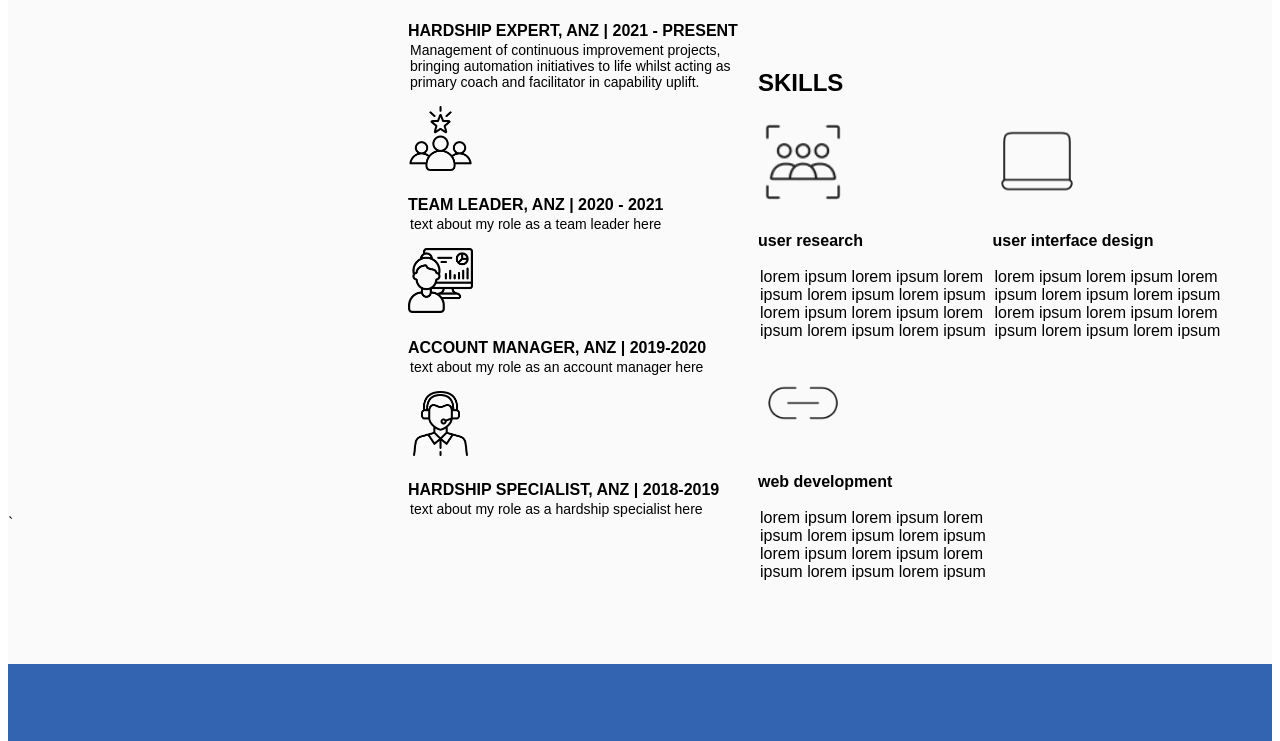
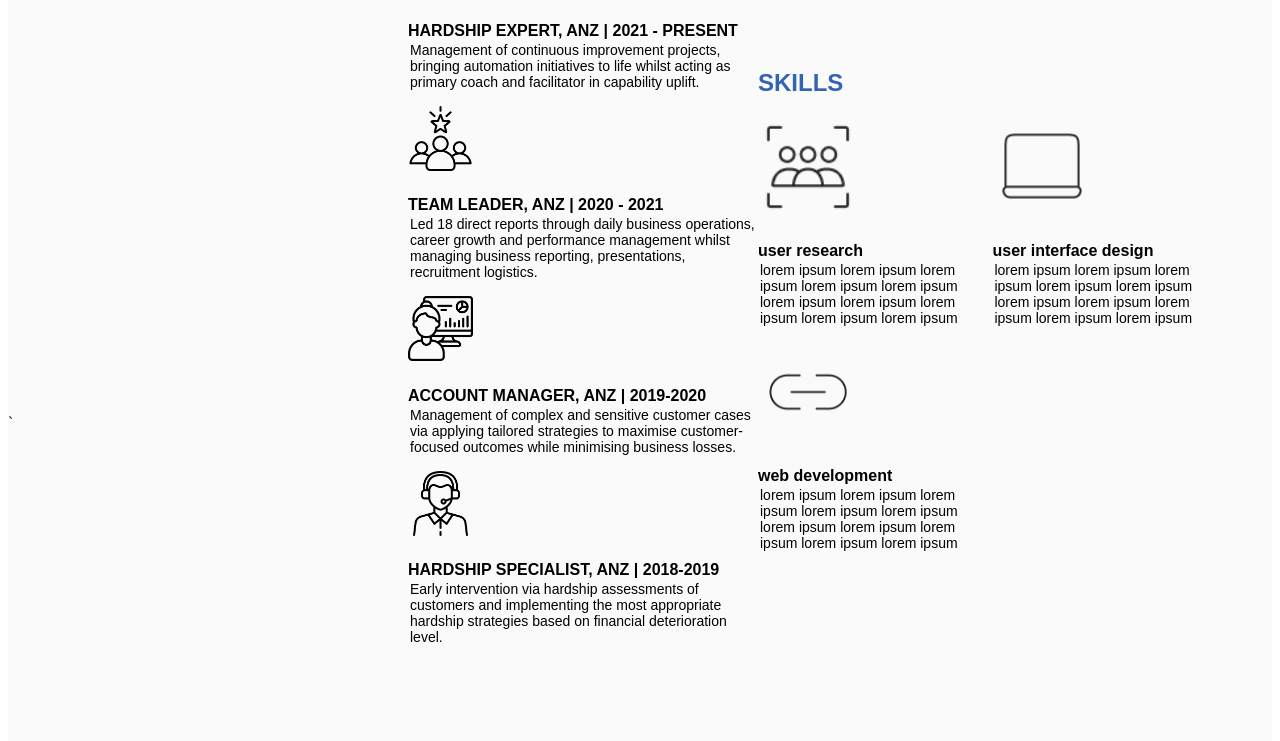
Before and after one commit to lamchristine22/UX_UI_HW_18CL, a plain HTML site: page index.html in a window 1280 px wide. Shown: the part 1032-1773 px from the top of the page. Drawn offline with Linux system fonts and the light colour scheme.

Commit message:
update my experience grid

```diff
--- a/css/style.css
+++ b/css/style.css
@@ -103,15 +103,19 @@
             .grid-container-aboutMe {
                 background-color: #fafafa;
                 margin: auto;
-                height: 800px;
+                height: 900px;
                 display: grid;
                 grid-column-gap: 0px;
-                grid-template-rows: 150px 500px;
+                grid-template-rows: 150px 400px;
                 grid-template-areas:
                     "workexperience tools"
                     "workexperience skills";
                 padding-top: 50px;
 
+            }
+
+            .centreHeader{
+                color: #3364B2;
             }
 
             .workexperience {
@@ -155,9 +159,9 @@
                 width: 230px;
             }
 
-            .h4{
+            h4{
                 font-family: 'Figtree', sans-serif;
-                margin: -100px;
+                margin-bottom: 0px;
             }
 
 
--- a/index.html
+++ b/index.html
@@ -61,21 +61,22 @@
 
         <img src="Images/3leader.png" alt="leader icon" width="65" height=auto;>
         <h4>TEAM LEADER, ANZ | 2020 - 2021</h4>
-        <p class="text2">text about my role as a team leader here</p>
+        <p class="text2">Led 18 direct reports through daily business operations, career growth and performance management whilst managing business reporting, presentations, recruitment logistics.
+        </p>
 
         <img src="Images/3acctmanager.png" alt="account manager icon" width="65" height=auto;>
         <h4>ACCOUNT MANAGER, ANZ | 2019-2020</h4>
-        <p class="text2">text about my role as an account manager here</p>
+        <p class="text2">Management of complex and sensitive customer cases via applying tailored strategies to maximise customer-focused outcomes while minimising business losses.</p>
 
         <img src="Images/3operator.png" alt="consultant icon" width="65" height=auto;>
         <h4>HARDSHIP SPECIALIST, ANZ | 2018-2019</h4>
-        <p class="text2">text about my role as a hardship specialist here</p>
+        <p class="text2">Early intervention via hardship assessments of customers and implementing the most appropriate hardship strategies based on financial deterioration level.</p>
     </div>
 
 
     <!-- Tools section -->
     <div class="tools">
-        <h2 class="centreHeader2"> TOOLS </h2>
+        <h2 class="centreHeader"> TOOLS </h2>
         <img src="Images/1figma.png" alt="figma icon" width="45" height=auto;>
         <img src="Images/1invision.png" alt="invision icon" width="45" height=auto;>
         <img src="Images/1vscode.png" alt="vs code icon" width="45" height=auto;>
@@ -88,24 +89,24 @@
 
     <!-- Skills section -->
     <div class="skills">
-    <h2 class="centreHeader2"> SKILLS</h2>
+    <h2 class="centreHeader"> SKILLS</h2>
 
             <div class="inlineBlock1">
-            <img src="Images/2userresearch.png" alt="research icon" width="90" height=auto;>
+            <img src="Images/2userresearch.png" alt="research icon" width="100" height=auto;>
             <h4>user research</h4>
-            <p>lorem ipsum lorem ipsum lorem ipsum lorem ipsum lorem ipsum lorem ipsum lorem ipsum lorem ipsum lorem ipsum lorem ipsum </p>
+            <p class="text2">lorem ipsum lorem ipsum lorem ipsum lorem ipsum lorem ipsum lorem ipsum lorem ipsum lorem ipsum lorem ipsum lorem ipsum </p>
             </div>
 
             <div class="inlineBlock2">
-            <img src="Images/2userinterface.png" alt="webpage icon" width="90" height=auto;>
+            <img src="Images/2userinterface.png" alt="webpage icon" width="100" height=auto;>
             <h4>user interface design</h4>
-            <p>lorem ipsum lorem ipsum lorem ipsum lorem ipsum lorem ipsum lorem ipsum lorem ipsum lorem ipsum lorem ipsum lorem ipsum</p>
+            <p class="text2">lorem ipsum lorem ipsum lorem ipsum lorem ipsum lorem ipsum lorem ipsum lorem ipsum lorem ipsum lorem ipsum lorem ipsum</p>
             </div>
 
             <div class="inlineBlock3">
-            <img src="Images/2webdevelopment.png" alt="webpage development icon" width="90" height=auto;>
+            <img src="Images/2webdevelopment.png" alt="webpage development icon" width="100" height=auto;>
             <h4>web development</h4>
-            <p>lorem ipsum lorem ipsum lorem ipsum lorem ipsum lorem ipsum lorem ipsum lorem ipsum lorem ipsum lorem ipsum lorem ipsum</p>
+            <p class="text2">lorem ipsum lorem ipsum lorem ipsum lorem ipsum lorem ipsum lorem ipsum lorem ipsum lorem ipsum lorem ipsum lorem ipsum</p>
             </div>
 
     </div>
```
